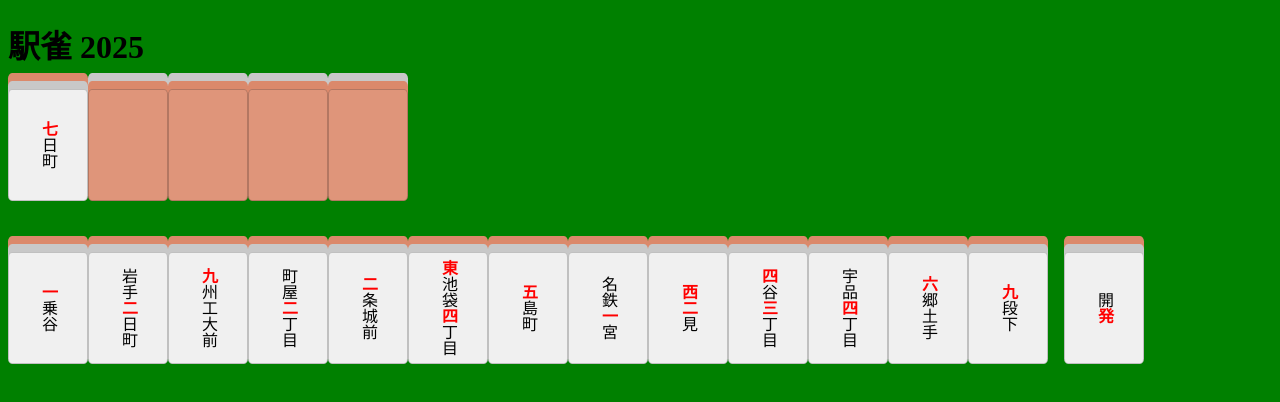
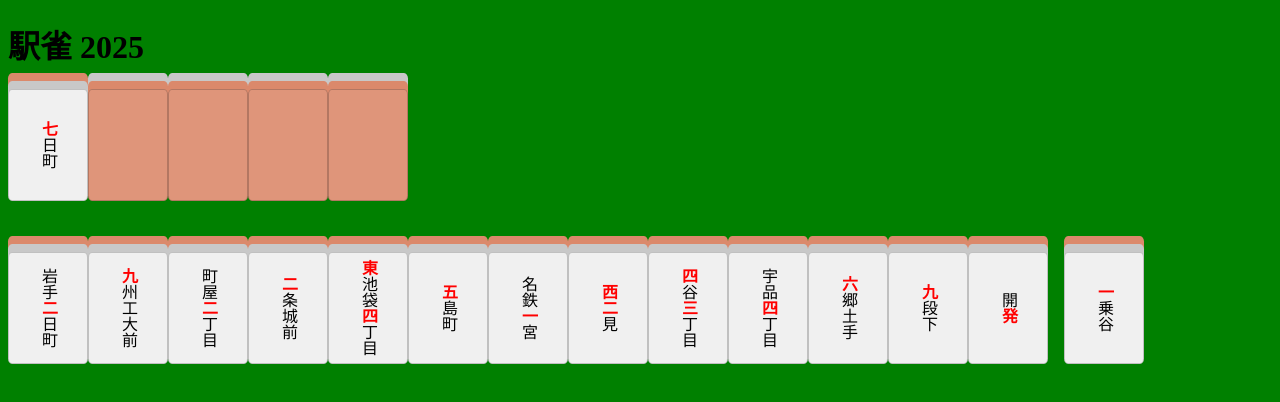
Before and after one commit to sakots/Ekijan, a React (Vite) app: page / in a window 1280 px wide. Both pictures are taken after a click on the button "スタート". Shown: the top 402 px of the page. Built offline with nearby package versions, Linux system fonts and the light colour scheme.

Commit message:
fix: ツモ牌ともともとの手牌の分離

```diff
--- a/src/components/MyHand.tsx
+++ b/src/components/MyHand.tsx
@@ -4,8 +4,13 @@ import "../styles/Tiles.css";
 
 const MyHand = () => {
   const wall = useContext(Wall);
-  const hand = wall.slice(0,14);
+  const hand = wall.slice(0,13);
   const sortedHand = hand.sort((a, b) => a.id - b.id);
+  const draw = wall.slice(13,14);
+  console.log(draw);
+  const drawList = draw.map((draw) => (
+    <button type="button" key={draw.id} className="tile" title={draw.name} dangerouslySetInnerHTML={{ __html: draw.display }}></button>
+  ));
   console.log(sortedHand);
   const sortedHandList = sortedHand.map((sortedHand) => (
     <button type="button" key={sortedHand.id} className="tile" title={sortedHand.name} dangerouslySetInnerHTML={{ __html: sortedHand.display }}></button>
@@ -14,6 +19,7 @@ const MyHand = () => {
     <>
       <div className="hand">
         {sortedHandList}
+        {drawList}
       </div>
     </>
   )
```
